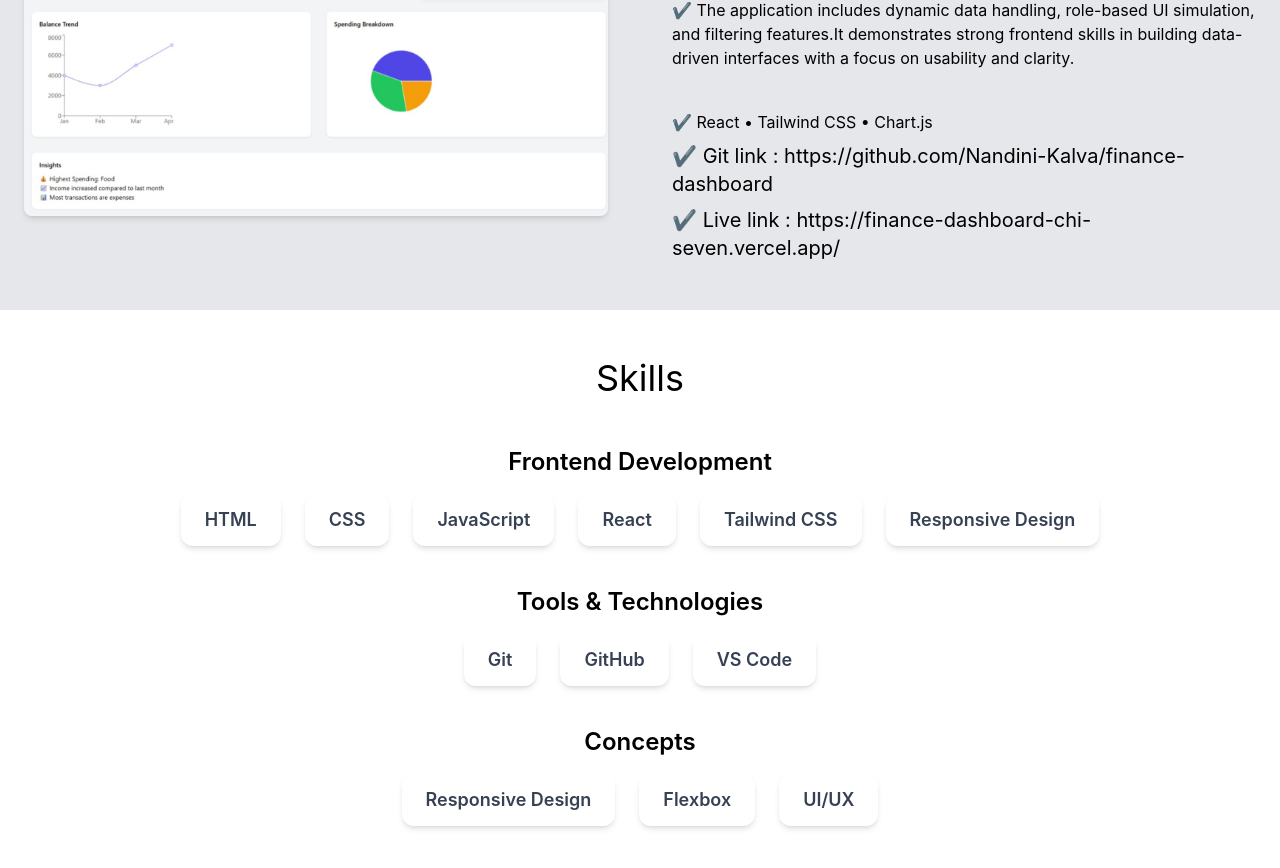
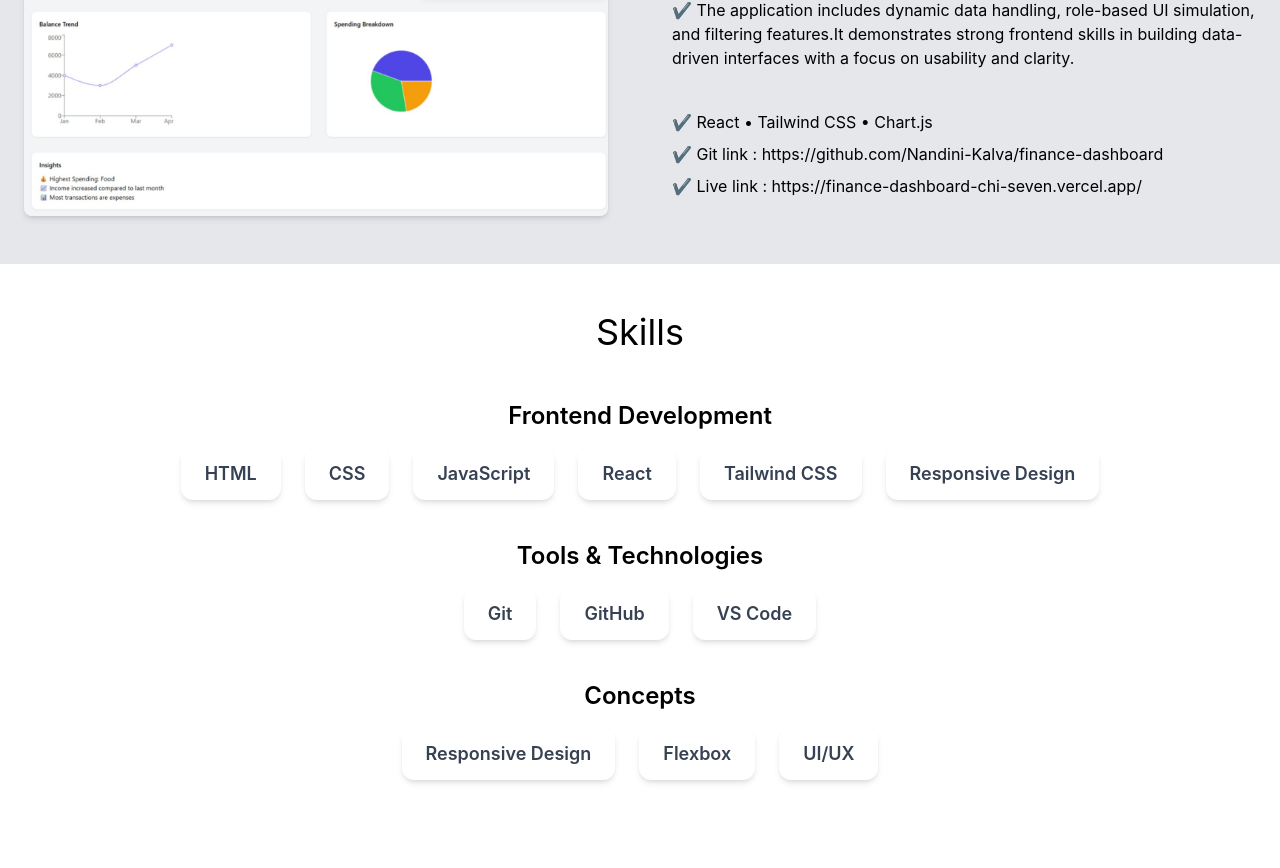
Before and after one commit to Nandini-Kalva/Personal-Portfolio, a React (Vite) app: page / in a window 1280 px wide. Shown: the part 1602-2470 px from the top of the page. Built offline with nearby package versions, Linux system fonts and the light colour scheme.

Commit message:
Simplify project description markup
Removed unnecessary classes from project description links.

```diff
--- a/src/components/projects.jsx
+++ b/src/components/projects.jsx
@@ -59,10 +59,10 @@ const Projects = () => {
           <p className="mb-2  ">
             ✔️ React • Tailwind CSS • Chart.js
           </p>
-          <p className="text-xl mb-2">
+          <p className=" mb-2">
             ✔️ Git link : https://github.com/Nandini-Kalva/finance-dashboard <br />
           </p>
-          <p className="text-xl">✔️ Live link : https://finance-dashboard-chi-seven.vercel.app/</p>
+          <p >✔️ Live link : https://finance-dashboard-chi-seven.vercel.app/</p>
         </div>
       </div>
     </section>
```
